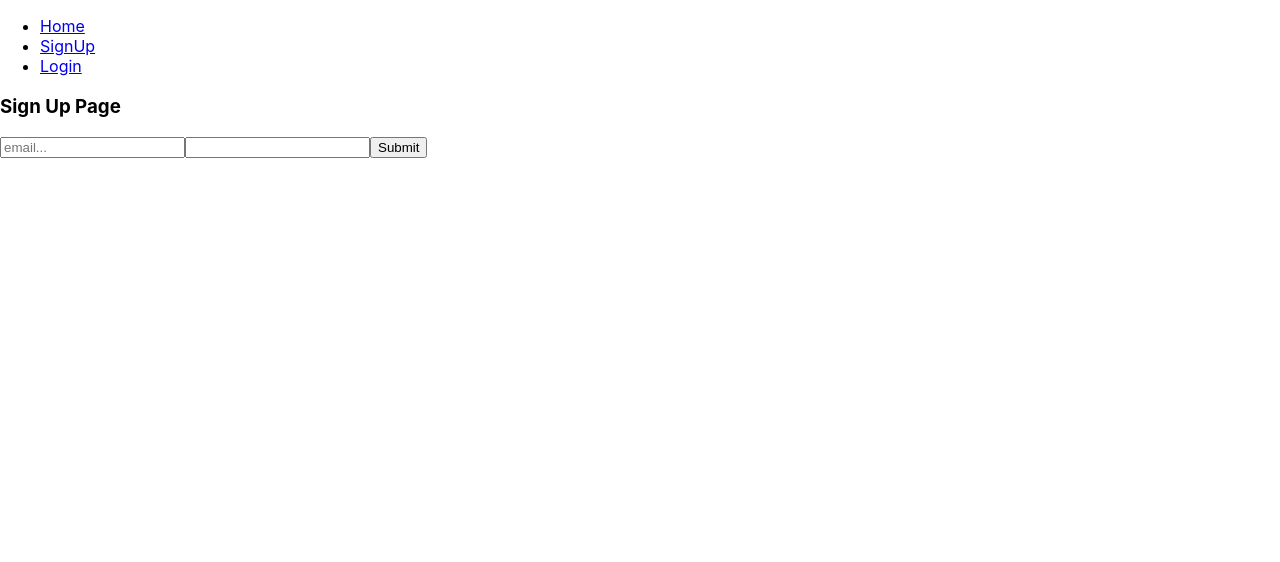
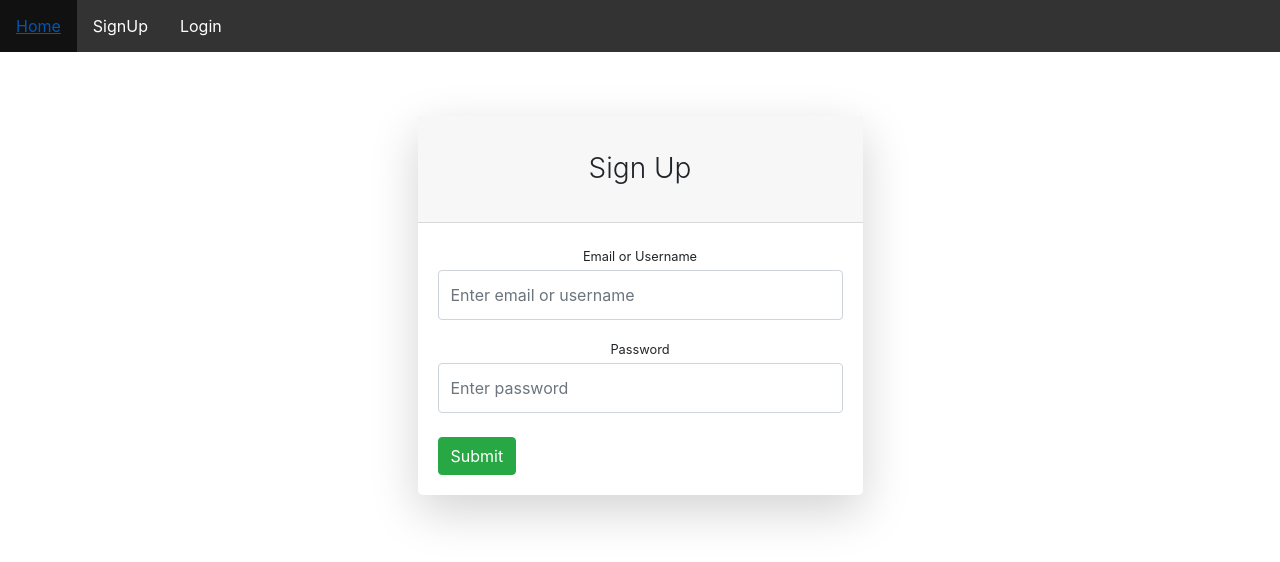
Before and after one commit to mirsahib/React-Serverless-Authentication, a React (Create React App) app: page /signup in a window 1280 px wide. Shown: the top 562 px of the page. Built offline with nearby package versions, Linux system fonts and the light colour scheme.

Commit message:
:goal_net: Fix error handling in auth-provider :lipstick: Add style to login and signup component

```diff
--- a/package.json
+++ b/package.json
@@ -8,6 +8,7 @@
     "@testing-library/user-event": "^12.1.10",
     "axios": "^0.21.0",
     "bcryptjs": "^2.4.3",
+    "bootstrap": "^4.5.3",
     "cookie": "^0.4.1",
     "dotenv": "^8.2.0",
     "jsonwebtoken": "^8.5.1",
--- a/public/index.html
+++ b/public/index.html
@@ -39,5 +39,11 @@
       To begin the development, run `npm start` or `yarn start`.
       To create a production bundle, use `npm run build` or `yarn build`.
     -->
-  </body>
+    <script src="https://code.jquery.com/jquery-3.5.1.min.js"
+      integrity="sha256-9/aliU8dGd2tb6OSsuzixeV4y/faTqgFtohetphbbj0=" crossorigin="anonymous"></script>
+    <script src="https://stackpath.bootstrapcdn.com/bootstrap/4.5.2/js/bootstrap.min.js"
+      integrity="sha384-B4gt1jrGC7Jh4AgTPSdUtOBvfO8shuf57BaghqFfPlYxofvL8/KUEfYiJOMMV+rV" crossorigin="anonymous"></script>
+    <script src="https://stackpath.bootstrapcdn.com/bootstrap/4.5.2/js/bootstrap.bundle.min.js"
+      integrity="sha384-LtrjvnR4Twt/qOuYxE721u19sVFLVSA4hf/rRt6PrZTmiPltdZcI7q7PXQBYTKyf" crossorigin="anonymous"></script>
+    </body>
 </html>
--- a/src/App.css
+++ b/src/App.css
@@ -36,3 +36,42 @@
     transform: rotate(360deg);
   }
 }
+
+/**Navbar**/
+ul {
+  list-style-type: none;
+  margin: 0;
+  padding: 0;
+  overflow: hidden;
+  background-color: #333;
+}
+
+li {
+  float: left;
+}
+
+li a {
+  display: block;
+  color: white;
+  text-align: center;
+  padding: 14px 16px;
+  text-decoration: none;
+}
+
+li a:hover {
+  background-color: #111;
+}
+
+/** Login form**/
+#layoutAuthentication {
+  display: flex;
+  flex-direction: column;
+  min-height: 100vh;
+}
+#layoutAuthentication #layoutAuthentication_content {
+  min-width: 0;
+  flex-grow: 1;
+}
+#layoutAuthentication #layoutAuthentication_footer {
+  min-width: 0;
+}
--- a/src/App.js
+++ b/src/App.js
@@ -7,10 +7,11 @@ import Protected from "./components/pages/Protected";
 import AuthProvider from "./providers/auth-provider";
 import Unauthorized from "./components/pages/Unauthorized";
 import Navbar from "./components/Navbar";
+import "../node_modules/bootstrap/dist/css/bootstrap.min.css";
 
 function App() {
   return (
-    <div>
+    <div className="App">
       <AuthProvider>
         <Router>
           <Navbar />
--- a/src/components/pages/Login.js
+++ b/src/components/pages/Login.js
@@ -1,8 +1,8 @@
-import React, { useContext, useState } from "react";
+import React, { useContext, useState, useEffect } from "react";
 import { Redirect } from "react-router-dom";
 import { AuthContext } from "../../providers/auth-provider";
 function Login() {
-  const { login, user } = useContext(AuthContext);
+  const { login, user, serverError, setServerError } = useContext(AuthContext);
   const [state, setState] = useState({ email: "", password: "" });
   const [errMsg, setErrMsg] = useState("");
   const handleChange = (e) => {
@@ -39,31 +39,100 @@ function Login() {
       console.log(error);
     }
   };
+  useEffect(() => {
+    console.log("mounted");
+    return () => {
+      // when component unmount refresh serverError
+      if (serverError) {
+        setServerError("");
+      }
+    };
+  }, [serverError, setServerError]);
 
   return (
     <>
       {user ? (
         <Redirect to="/" />
       ) : (
-        <div>
-          <h3>Login Page</h3>
+        <div id="layoutAuthentication">
+          <div id="layoutAuthentication_content">
+            <main>
+              <div className="container">
+                <div className="row justify-content-center">
+                  <div className="col-lg-5">
+                    {serverError ? (
+                      <div
+                        className="alert alert-danger alert-dismissible fade show"
+                        role="alert"
+                      >
+                        {serverError.msg}
+                        <button
+                          type="button"
+                          className="close"
+                          data-dismiss="alert"
+                          aria-label="Close"
+                        >
+                          <span aria-hidden="true">&times;</span>
+                        </button>
+                      </div>
+                    ) : (
+                      ""
+                    )}
+
+                    <div className="card shadow-lg border-0 rounded-lg mt-5">
+                      <div className="card-header">
+                        <h3 className="text-center font-weight-light my-4">
+                          LOGIN
+                        </h3>
+                      </div>
+                      <div className="card-body">
                         <form onSubmit={handleSubmit}>
+                          <div className="form-group">
+                            <label
+                              className="small mb-1"
+                              htmlFor="inputEmailAddress"
+                            >
+                              Email or Username
+                            </label>
                             <input
+                              className="form-control py-4"
+                              id="inputEmailAddress"
+                              type="email"
+                              placeholder="Enter email or username"
                               name="email"
                               value={state.email || ""}
-              type="text"
-              placeholder="email..."
                               onChange={handleChange}
                             />
+                          </div>
+                          <div className="form-group">
+                            <label
+                              className="small mb-1"
+                              htmlFor="inputPassword"
+                            >
+                              Password
+                            </label>
                             <input
+                              className="form-control py-4"
+                              id="inputPassword"
+                              placeholder="Enter password"
                               name="password"
                               value={state.password || ""}
                               type="password"
                               onChange={handleChange}
                             />
-            <input type="submit" />
+                          </div>
+
+                          <div className="form-group d-flex align-items-center justify-content-between mt-4 mb-0">
+                            <input className="btn btn-success" type="submit" />
+                          </div>
                         </form>
-          {errMsg ? <h6>{errMsg}</h6> : ""}
+                      </div>
+                    </div>
+                  </div>
+                </div>
+              </div>
+            </main>
+          </div>
         </div>
       )}
     </>
--- a/src/components/pages/SignUp.js
+++ b/src/components/pages/SignUp.js
@@ -1,9 +1,9 @@
-import React, { useContext, useState } from "react";
+import React, { useContext, useEffect, useState } from "react";
 import { Redirect } from "react-router-dom";
 import { AuthContext } from "../../providers/auth-provider";
 
 function SignUp() {
-  const { signup, user } = useContext(AuthContext);
+  const { signup, user, serverError, setServerError } = useContext(AuthContext);
   const [state, setState] = useState({ email: "", password: "" });
   const [errMsg, setErrMsg] = useState("");
   const handleChange = (e) => {
@@ -40,31 +40,89 @@ function SignUp() {
       console.log(error);
     }
   };
+  useEffect(() => {
+    console.log("mounted");
+    return () => {
+      // when component unmount refresh serverError
+      if (serverError) {
+        setServerError("");
+      }
+    };
+  }, [serverError, setServerError]);
 
   return (
     <>
       {user ? (
         <Redirect to="/" />
       ) : (
-        <div>
-          <h3>Sign Up Page</h3>
+        <div id="layoutAuthentication">
+          <div id="layoutAuthentication_content">
+            <main>
+              <div className="container">
+                <div className="row justify-content-center">
+                  <div className="col-lg-5">
+                    {serverError ? (
+                      <div className="alert alert-danger" role="alert">
+                        {serverError.msg}
+                      </div>
+                    ) : (
+                      ""
+                    )}
+
+                    <div className="card shadow-lg border-0 rounded-lg mt-5">
+                      <div className="card-header">
+                        <h3 className="text-center font-weight-light my-4">
+                          Sign Up
+                        </h3>
+                      </div>
+                      <div className="card-body">
                         <form onSubmit={handleSubmit}>
+                          <div className="form-group">
+                            <label
+                              className="small mb-1"
+                              htmlFor="inputEmailAddress"
+                            >
+                              Email or Username
+                            </label>
                             <input
+                              className="form-control py-4"
+                              id="inputEmailAddress"
+                              type="email"
+                              placeholder="Enter email or username"
                               name="email"
                               value={state.email || ""}
-              type="text"
-              placeholder="email..."
                               onChange={handleChange}
                             />
+                          </div>
+                          <div className="form-group">
+                            <label
+                              className="small mb-1"
+                              htmlFor="inputPassword"
+                            >
+                              Password
+                            </label>
                             <input
+                              className="form-control py-4"
+                              id="inputPassword"
+                              placeholder="Enter password"
                               name="password"
                               value={state.password || ""}
                               type="password"
                               onChange={handleChange}
                             />
-            <input type="submit" />
+                          </div>
+
+                          <div className="form-group d-flex align-items-center justify-content-between mt-4 mb-0">
+                            <input className="btn btn-success" type="submit" />
+                          </div>
                         </form>
-          {errMsg ? <h6>{errMsg}</h6> : ""}
+                      </div>
+                    </div>
+                  </div>
+                </div>
+              </div>
+            </main>
+          </div>
         </div>
       )}
     </>
--- a/src/providers/auth-provider.js
+++ b/src/providers/auth-provider.js
@@ -6,6 +6,7 @@ const AuthProvider = (props) => {
   const localUser = localUserJson && JSON.parse(localUserJson);
   const [user, setUser] = useState(localUser);
   const [token, setToken] = useState(false); // token state currently false
+  const [serverError, setServerError] = useState("");
 
   const saveUser = (user) => {
     setUser(user);
@@ -20,14 +21,18 @@ const AuthProvider = (props) => {
   // set token status
   const isTokenValid = (response) => {
     setToken(response.auth);
-    console.log("isvalidtoken", response.auth);
+    //console.log("isvalidtoken", response.auth);
   };
-
+  // handle error message
+  const handleError = (response) => {
+    setServerError(response);
+    //console.log("response save", response);
+  };
   const signup = (user) => {
-    sendRequest("signup", user, saveUser);
+    sendRequest("signup", user, saveUser, handleError);
   };
   const login = (user) => {
-    sendRequest("login", user, saveUser);
+    sendRequest("login", user, saveUser, handleError);
   };
   const logout = () => {
     sendRequest("logout", undefined, deleteUser);
@@ -37,13 +42,24 @@ const AuthProvider = (props) => {
   };
 
   return (
-    <AuthContext.Provider value={{ user, signup, login, logout, auth, token }}>
+    <AuthContext.Provider
+      value={{
+        user,
+        token,
+        serverError,
+        setServerError,
+        signup,
+        login,
+        logout,
+        auth,
+      }}
+    >
       {props.children}
     </AuthContext.Provider>
   );
 };
 
-async function sendRequest(endpoint, body, successCallback) {
+async function sendRequest(endpoint, body, successCallback, errorCallback) {
   const requestOptions = {
     method: "POST",
     headers: {
@@ -64,6 +80,9 @@ async function sendRequest(endpoint, body, successCallback) {
   if (response.ok) {
     const responseBody = await response.json();
     successCallback(responseBody);
+  } else {
+    const responseBody = await response.json();
+    errorCallback(responseBody);
   }
 }
 
```
Also changed, not shown: src/index.js (+6 -6 lines), 1 other file (tests, documents, lock files or other folders). Lines whose indentation alone changed are shown as unchanged.
